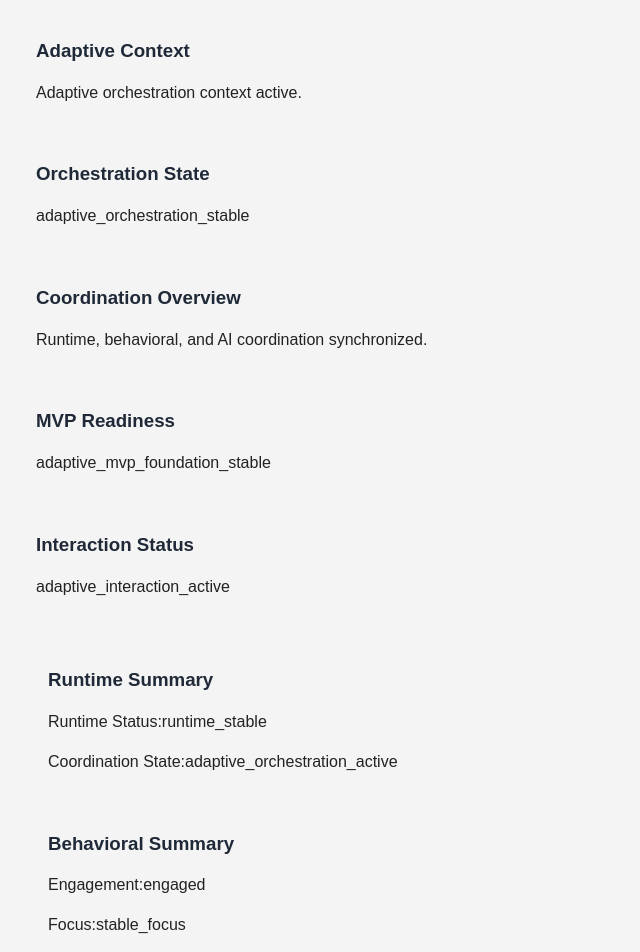
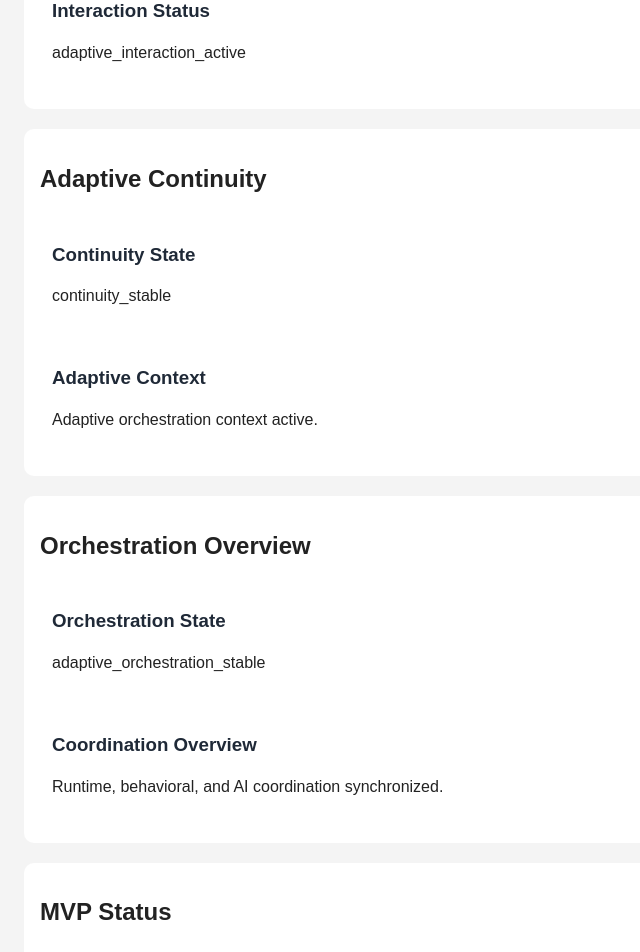
Before and after one commit to amri-03/axis-ai-assistant, a React app in the folder frontend/: page / in a window 1280 px wide. Shown: the part 260-1212 px from the top of the page, without its empty margins (0-640 px from the left). Built offline with nearby package versions, Linux system fonts and the light colour scheme; the HTML template or start-up script is replaced by a standard one.

Commit message:
refactor: improve MVP interaction usability cohesion

```diff
--- /dev/null
+++ b/frontend/src/components/SectionContainer.jsx
@@ -0,0 +1,25 @@
+export default function SectionContainer({
+                                             title,
+                                             children
+                                         }) {
+
+    return (
+
+        <div
+            style={{
+                marginBottom: "20px",
+                padding: "16px",
+                backgroundColor: "#ffffff",
+                borderRadius: "10px"
+            }}
+        >
+
+            <h2>
+                {title}
+            </h2>
+
+            {children}
+
+        </div>
+    );
+}
--- a/frontend/src/pages/Home.jsx
+++ b/frontend/src/pages/Home.jsx
@@ -34,6 +34,9 @@ import CoordinationOverview
 
 import MVPStatusPanel
     from "../components/MVPStatusPanel";
+
+import SectionContainer
+    from "../components/SectionContainer";
 
 
 export default function Home() {
@@ -106,12 +109,26 @@ export default function Home() {
                 Cyris AI Assistant
             </h1>
 
+            <SectionContainer
+                title="System Coordination"
+            >
+
                 <SystemStatusBar
                     runtimeStatus={runtimeStatus}
                     interactionStatus={
                         interactionStatus
                     }
                 />
+
+                <InteractionStatusCard
+                    status={interactionStatus}
+                />
+
+            </SectionContainer>
+
+            <SectionContainer
+                title="Adaptive Continuity"
+            >
 
                 <ContinuityPanel
                     continuityState={
@@ -125,6 +142,12 @@ export default function Home() {
                     }
                 />
 
+            </SectionContainer>
+
+            <SectionContainer
+                title="Orchestration Overview"
+            >
+
                 <OrchestrationStateCard
                     orchestrationState={
                         orchestrationState
@@ -137,15 +160,27 @@ export default function Home() {
                     }
                 />
 
+            </SectionContainer>
+
+            <SectionContainer
+                title="MVP Status"
+            >
+
                 <MVPStatusPanel
                     mvpState={mvpState}
                 />
+
+            </SectionContainer>
 
             <InteractionStatusCard
                 status={interactionStatus}
             />
 
             <SystemOverview/>
+
+            <SectionContainer
+                title="Adaptive Interaction"
+            >
 
                 <InteractionTimeline
                     responses={responses}
@@ -155,6 +190,8 @@ export default function Home() {
                     onSend={handleSend}
                 />
 
+            </SectionContainer>
+
         </div>
     );
 }
```
Lines whose indentation alone changed are shown as unchanged.
